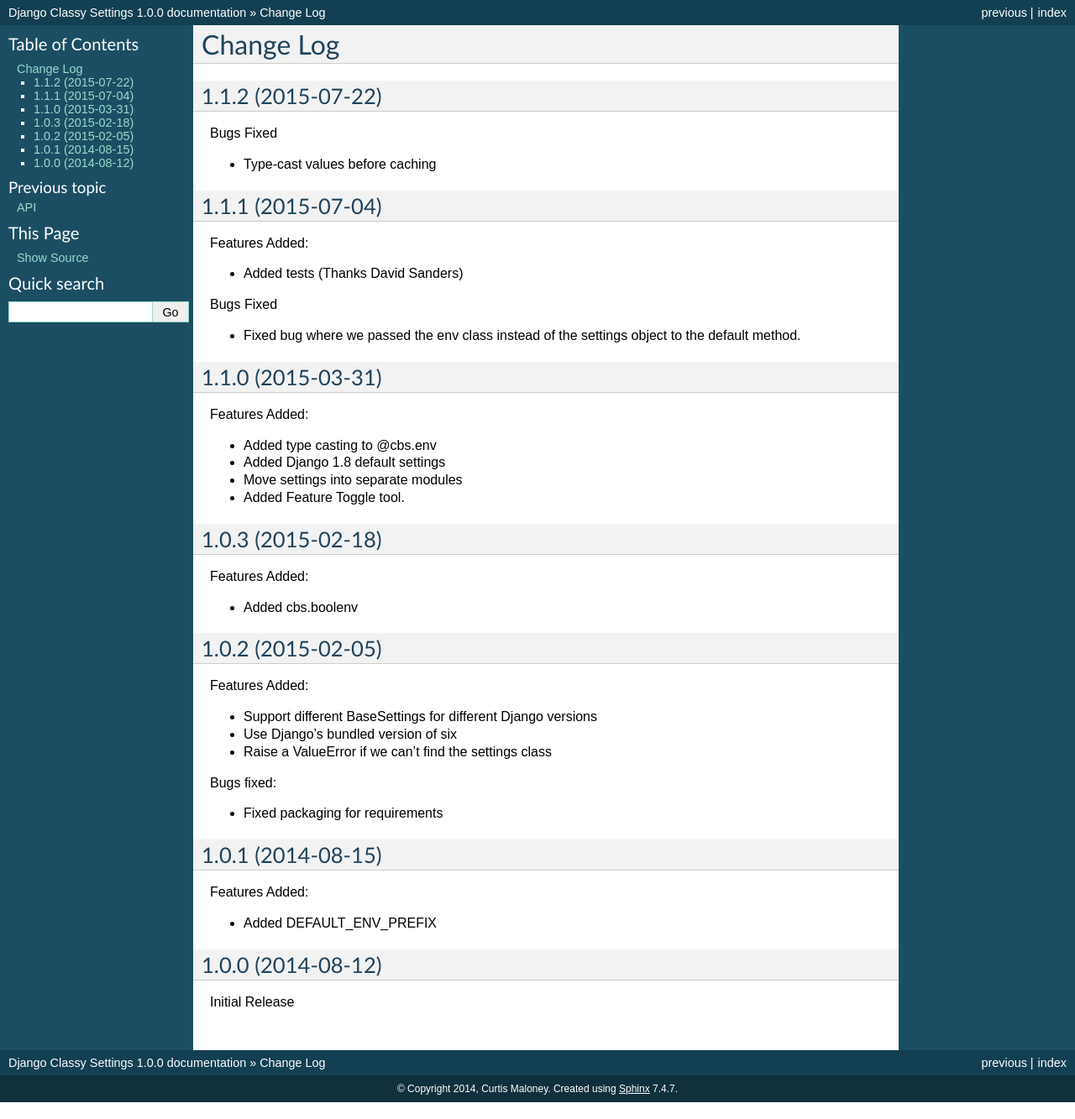
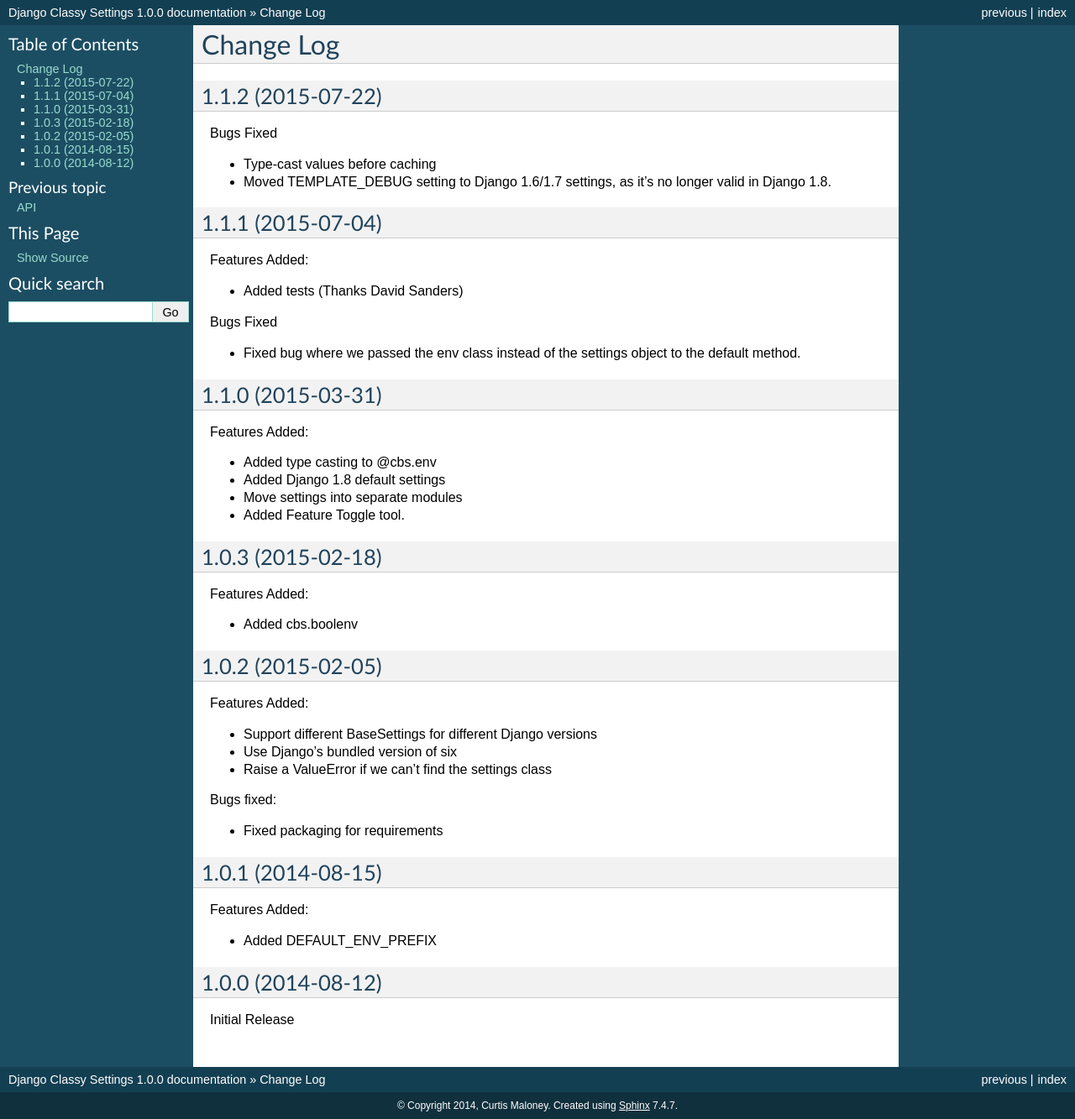
Before and after one commit to funkybob/django-classy-settings, a Sphinx documentation site: the page built from docs/changelog.rst, in a window 1280 px wide. Shown: the whole page at 84% size. Built offline with Sphinx 7.4.7, drawn with Linux system fonts in a browser that asks for light colours.

Commit message:
Update changelog

```diff
--- a/docs/changelog.rst
+++ b/docs/changelog.rst
@@ -7,6 +7,8 @@
 Bugs Fixed
 
 - Type-cast values before caching
+- Moved TEMPLATE_DEBUG setting to Django 1.6/1.7 settings, as it's no longer
+  valid in Django 1.8.
 
 1.1.1 (2015-07-04)
 ------------------
```
